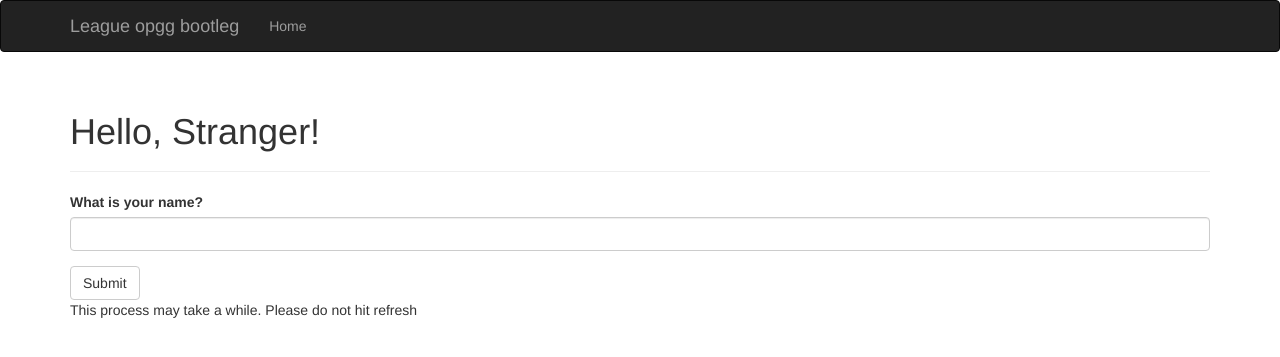
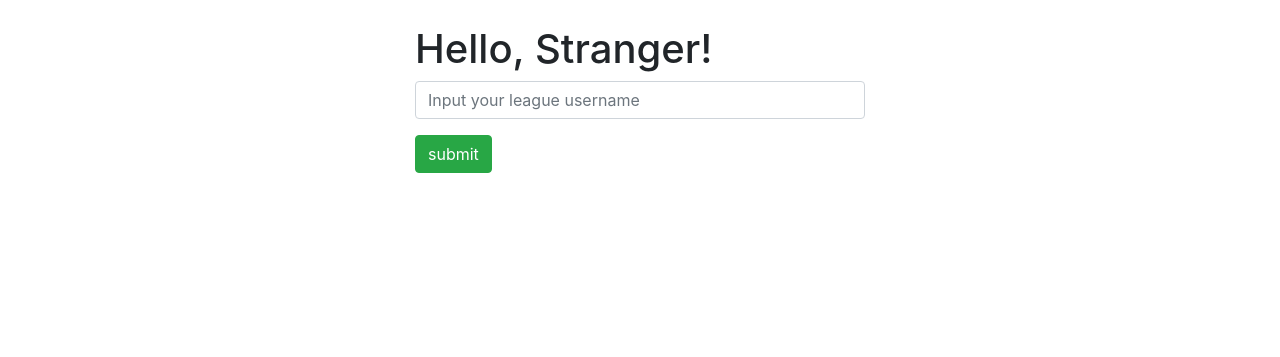
Before and after one commit to Fatman9000/opgg-bootleg-flaskapp, a Flask app: template templates/index.html in a window 1280 px wide. Shown: the top 357 px of the page. Run offline with Flask 2, Linux system fonts and the light colour scheme; the template is opened without the code that fills it: values that come from a table or form of the project are taken from there, others are empty; some libraries are stand-ins or nearby versions.

Commit message:
lots of changes

```diff
--- a/League_opgg_bootleg.py
+++ b/League_opgg_bootleg.py
@@ -127,10 +127,9 @@ if __name__ == "__main__":
     existing_player_info = db.playerData
     player_in_database = existing_player_info.find_one({'name': re.compile('^' + re.escape(league_name) + '$', re.IGNORECASE)})
 
-    if player_in_database == None:
+    if player_in_database is None:
         print("Info Not in database")
         pud = pull_user_data(league_name)
-
 
 
 
--- /dev/null
+++ b/app.py
@@ -0,0 +1,67 @@
+import json
+
+from flask import (Flask, flash, redirect, render_template, request, session,
+                   url_for)
+
+
+import League_opgg_bootleg as lob
+import user
+from user import User
+from database import Database
+
+app = Flask(__name__)
+
+app.config['SECRET_KEY'] = 'smash like now'
+
+
+@app.before_first_request
+def initialize_database():
+    Database.initialize()
+
+# class NameForm(FlaskForm):
+#     name = StringField('What is your name?', validators=[DataRequired()])
+#     submit = SubmitField('Submit')
+
+
+# class MatchForm(FlaskForm):
+#     match_id = StringField('What match do you want to view', validators=[DataRequired()])
+#     submit = SubmitField('Submit')
+
+@app.route("/")
+def home_page():
+    return render_template("index.html")
+
+@app.route('/validuser', methods=['GET', 'POST'])
+def index():
+    name = request.form["name"]
+
+    if User.login_valid(name):
+        User.login(name)
+        player_data = league_app(name)
+        session['matches'] = player_data['matchIds']
+        return render_template("match_list.html", matches=player_data)
+    # return render_template('index.html')
+
+
+# @app.route('/match', methods=['GET', 'POST'])
+# def match():
+#     match_form = MatchForm()
+#     if match_form.validate_on_submit():
+#         session['selected_match'] = match_form.match_id.data
+#         return redirect('/match/{}'.format(session['selected_match']))
+#     matches=session.get('matches')
+#     return render_template('match_list.html', form=match_form, matches=session["matches"])
+
+
+
+# @app.route('/match/<id>', methods=['GET', 'POST'])
+# def selected_match(id):
+#     # match_form = MatchForm()
+#     match_info = matches
+#     return
+
+
+def league_app(name):
+    var = lob.pull_user_data(name)
+    # print(var)
+    return var
--- /dev/null
+++ b/database.py
@@ -0,0 +1,25 @@
+from pymongo.mongo_client import MongoClient
+
+__author__ = 'Fatman9000'
+
+
+class Database(object):
+    URI = "mongodb://127.0.0.1:27017"
+    DATABASE = None
+
+    @staticmethod
+    def initialize():
+        client = MongoClient(Database.URI)
+        Database.DATABASE = client['leagueData']
+
+    @staticmethod
+    def insert(data):
+        Database.DATABASE['leagueData'].insert(data)
+
+    @staticmethod
+    def find(query):
+        return Database.DATABASE['leagueData'].find(query)
+
+    @staticmethod
+    def find_one(query):
+        return Database.DATABASE['leagueData'].find_one(query)
--- a/flask_testing.py
+++ /dev/null
@@ -1,67 +0,0 @@
-import json
-
-from flask import (Flask, flash, redirect, render_template, request, session,
-                   url_for)
-from flask_bootstrap import Bootstrap
-from flask_moment import Moment
-from flask_wtf import FlaskForm
-from wtforms import StringField, SubmitField
-from wtforms.validators import DataRequired
-
-import League_opgg_bootleg as lob
-
-app = Flask(__name__)
-
-app.config['SECRET_KEY'] = 'smash like now'
-
-bootstrap = Bootstrap(app)
-moment = Moment(app)
-
-
-
-class NameForm(FlaskForm):
-    name = StringField('What is your name?', validators=[DataRequired()])
-    submit = SubmitField('Submit')
-
-
-class MatchForm(FlaskForm):
-    match_id = StringField('What match do you want to view', validators=[DataRequired()])
-    submit = SubmitField('Submit')
-
-
-@app.route('/', methods=['GET', 'POST'])
-def index():
-    form = NameForm()
-    match_form = MatchForm()
-    session['name'] = ''
-    if form.validate_on_submit():
-        session['name'] = form.name.data
-        print(form.name.data)
-        player_data = league_app(form.name.data)
-        session['matches'] = player_data['matchIds']
-        return render_template("match_list.html",form=match_form , matches=player_data)
-    return render_template('index.html', form=form, name=session.get('name'))
-
-
-@app.route('/match', methods=['GET', 'POST'])
-def match():
-    match_form = MatchForm()
-    if match_form.validate_on_submit():
-        session['selected_match'] = match_form.match_id.data
-        return redirect('/match/{}'.format(session['selected_match']))
-    matches=session.get('matches')
-    return render_template('match_list.html', form=match_form, matches=session["matches"])
-
-
-
-@app.route('/match/<id>', methods=['GET', 'POST'])
-def selected_match(id):
-    # match_form = MatchForm()
-    match_info = player_data
-    return match_info
-
-
-def league_app(name):
-    var = lob.pull_user_data(name)
-    # print(var)
-    return var
--- /dev/null
+++ b/static/css/main.css
@@ -0,0 +1,7 @@
+#name-form {
+    margin-top: 25px;
+}
+
+.page-form {
+    max-width: 480px;
+}
--- a/templates/base.html
+++ b/templates/base.html
@@ -1,48 +1,25 @@
-{% extends "bootstrap/base.html" %}
+<!DOCTYPE html>
+<html lang="en">
 
-{% block title %}League opgg bootleg{% endblock %}
+<head>
+    <meta charset="UTF-8">
+    <title>OP.GG Bootleg</title>
+    <link crossorigin="anonymous" href="https://cdn.jsdelivr.net/npm/bootstrap@4.5.3/dist/css/bootstrap.min.css"
+        integrity="sha384-TX8t27EcRE3e/ihU7zmQxVncDAy5uIKz4rEkgIXeMed4M0jlfIDPvg6uqKI2xXr2" rel="stylesheet">
+    <!-- <link href="{{ url_for('static', filename='css/main.css') }}" rel="stylesheet" /> -->
 
-{% block head %}
-{{ super() }}
-<link rel="shortcut icon" href="{{ url_for('static', filename='favicon.ico') }}" type="image/x-icon">
-<link rel="icon" href="{{ url_for('static', filename='favicon.ico') }}" type="image/x-icon">
-{% endblock %}
+    <script crossorigin="anonymous" integrity="sha384-DfXdz2htPH0lsSSs5nCTpuj/zy4C+OGpamoFVy38MVBnE+IbbVYUew+OrCXaRkfj"
+        src="https://code.jquery.com/jquery-3.5.1.slim.min.js"></script>
+    <script crossorigin="anonymous" integrity="sha384-ho+j7jyWK8fNQe+A12Hb8AhRq26LrZ/JpcUGGOn+Y7RsweNrtN/tE3MoK7ZeZDyx"
+        src="https://cdn.jsdelivr.net/npm/bootstrap@4.5.3/dist/js/bootstrap.bundle.min.js"></script>
+    <link rel="stylesheet" href="../static/css/main.css"/>
+</head>
 
-{% block navbar %}
-<div class="navbar navbar-inverse" role="navigation">
-    <div class="container">
-        <div class="navbar-header">
-            <button type="button" class="navbar-toggle" data-toggle="collapse" data-target=".navbar-collapse">
-                <span class="sr-only">Toggle navigation</span>
-                <span class="icon-bar"></span>
-                <span class="icon-bar"></span>
-                <span class="icon-bar"></span>
-            </button>
-            <a class="navbar-brand" href="/">League opgg bootleg</a>
-        </div>
-        <div class="navbar-collapse collapse">
-            <ul class="nav navbar-nav">
-                <li><a href="/">Home</a></li>
-            </ul>
-        </div>
-    </div>
-</div>
-{% endblock %}
+<body>
 
-{% block content %}
-<div class="container">
-    {% for message in get_flashed_messages() %}
-    <div class="alert alert-warning">
-        <button type="button" class="close" data-dismiss="alert">&times;</button>
-        {{ message }}
-    </div>
-    {% endfor %}
+    {% block content %}
 
-    {% block page_content %}{% endblock %}
-</div>
-{% endblock %}
+    {% endblock %}
+</body>
 
-{% block scripts %}
-{{ super() }}
-{{ moment.include_moment() }}
-{% endblock %}
+</html>
--- a/templates/index.html
+++ b/templates/index.html
@@ -1,12 +1,19 @@
 {% extends "base.html" %}
-{% import "bootstrap/wtf.html" as wtf %}
+{% block content %}
 
-{% block title %}League opgg bootleg{% endblock %}
+<div class="container page-form">
+    <form action="/validuser" id="name-form" method="post">
+        <div class="form-group">
+            <h1>Hello, {% if name %}{{ name }}{% else %}Stranger{% endif %}!</h1>
+            <input class="form-control" id="name" name="name" type="text" placeholder="Input your league username">
+        </div>
 
-{% block page_content %}
+
+        <button class="btn btn-success" type="submit">submit</button>
+        <!-- <h4>This process may take a while. Please do not hit refresh</h4> -->
+    </form>
+</div>
 <div class="page-header">
-    <h1>Hello, {% if name %}{{ name }}{% else %}Stranger{% endif %}!</h1>
+
 </div>
-{{ wtf.quick_form(form) }}
-<p>This process may take a while. Please do not hit refresh</p>
 {% endblock %}
--- a/templates/match_list.html
+++ b/templates/match_list.html
@@ -1,5 +1,4 @@
 {% extends "base.html" %}
-{% import "bootstrap/wtf.html" as wtf %}
 
 {% block title %}League opgg bootleg{% endblock %}
 
@@ -12,6 +11,5 @@
 </ul>
 
 </a>
-{{ wtf.quick_form(form) }}
 <p>This process may take a while. Please do not hit refresh</p>
 {% endblock %}
```
Also changed, not shown: user.py (added, +28 -0 lines).
